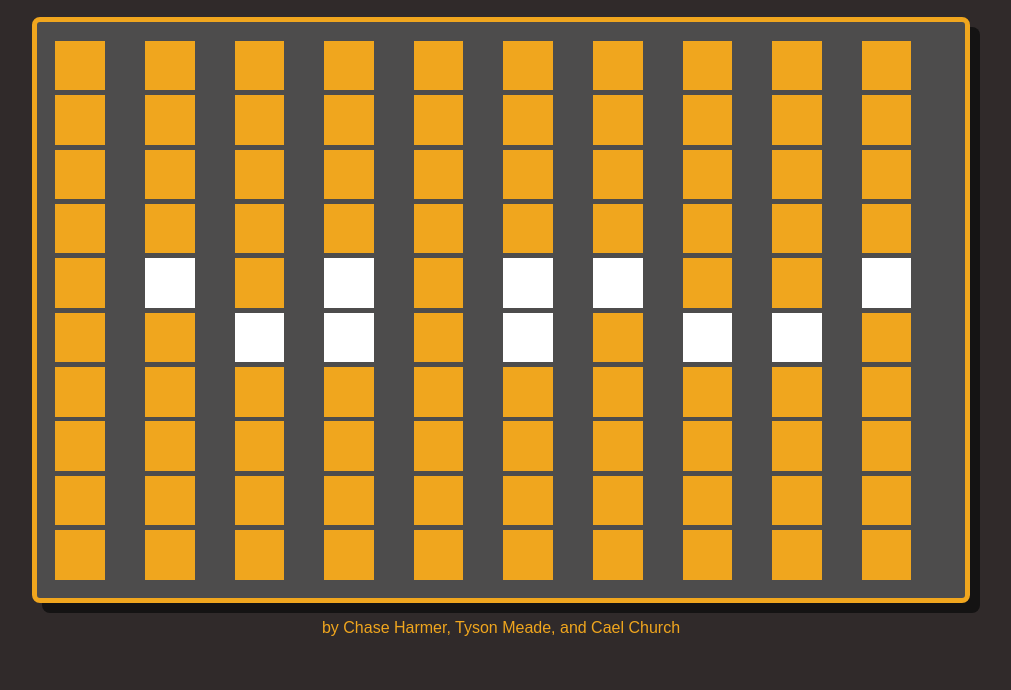
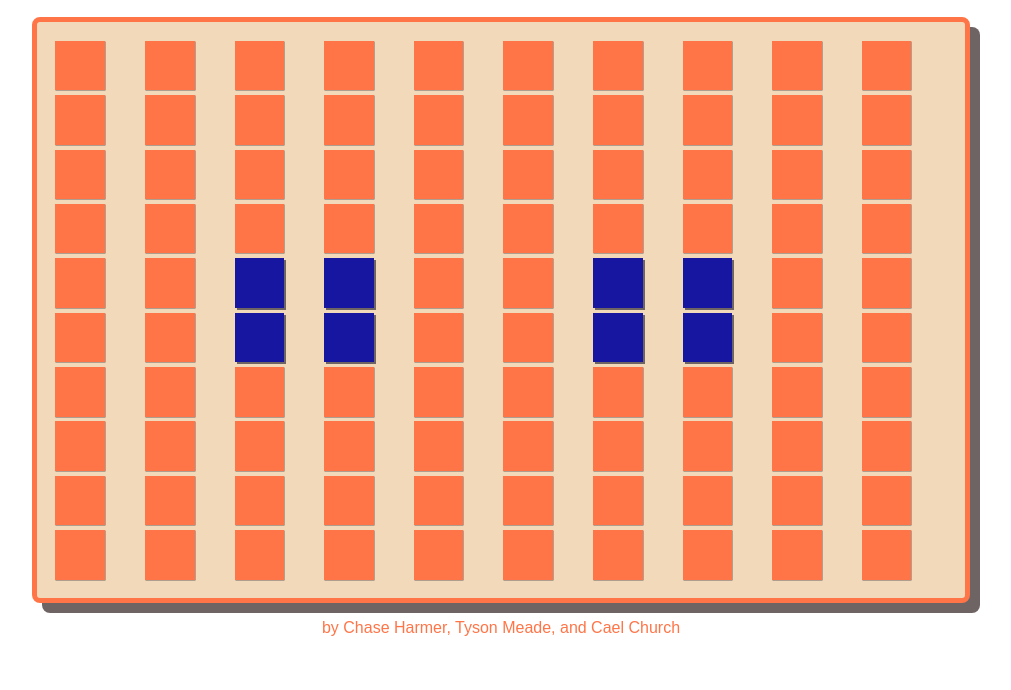
Before and after one commit to SaffronG/OnlineSratego, a plain HTML site: page src/index.html in a window 1280 px wide. Shown: the part 110-800 px from the top of the page, without its empty margins (139-1150 px from the left). Drawn offline with Linux system fonts and the light colour scheme.

Commit message:
Added light and dark modes

```diff
--- a/src/js/index.js
+++ b/src/js/index.js
@@ -7,8 +7,12 @@ function buildBoard() {
         let cell = document.createElement("div");
         cell.className = "cell";
         board === null || board === void 0 ? void 0 : board.appendChild(cell);
-        if ((i % 3 == 1 || i % 4) == 1 && (i > 40 && i < 60)) {
-            cell.classList.add("active");
+        if (i > 40 && i < 60) {
+            let loc = i % 10;
+            console.log(loc);
+            if (loc == 2 || loc == 3 || loc == 6 || loc == 7) {
+                cell.className = "cell_water";
+            }
         }
         cell.addEventListener("click", function () {
             cell.classList.toggle("active");
--- a/src/styles/base.css
+++ b/src/styles/base.css
@@ -4,11 +4,23 @@
 */
 
 :root {
-    --black-color: rgb(77, 76, 76);
+    --black-color: rgb(255, 201, 85);
     --text-color: rgb(240, 166, 30);
     --hover-color: rgb(255, 255, 255);
     --black-border: rgb(48, 42, 42);
     --shadow-color: rgb(20, 19, 19);
+    --water: rgb(93, 93, 229);
+}
+
+@media (prefers-color-scheme: light) {
+    body {
+        --black-border: white;
+        --black-color: rgb(242, 217, 185);
+        --text-color: rgb(255, 117, 71);
+        --hover-color: rgb(234, 234, 35);
+        --water: rgb(22, 22, 160);
+        --shadow-color: rgb(111, 100, 100);
+    }
 }
 
 body {
@@ -48,6 +60,22 @@ div.cell {
     color: var(--black-color);
     cursor: pointer;
     transition: background-color 0.3s ease;
+    box-shadow: 0.5px 0.5px var(--shadow-color);
+}
+
+div.cell_water {
+    width: .2em;
+    height: .2em;
+    background-color: var(--water);
+    justify-content: center;
+    align-items: center;
+    margin: .1em;
+    font-size: 24px;
+    padding: 25%;
+    color: var(--black-color);
+    cursor: pointer;
+    transition: background-color 0.3s ease;
+    box-shadow: 2px 2px var(--shadow-color);
 }
 
 div.cell:hover {
```
Also changed, not shown: src/js/index.ts (+6 -2 lines).
